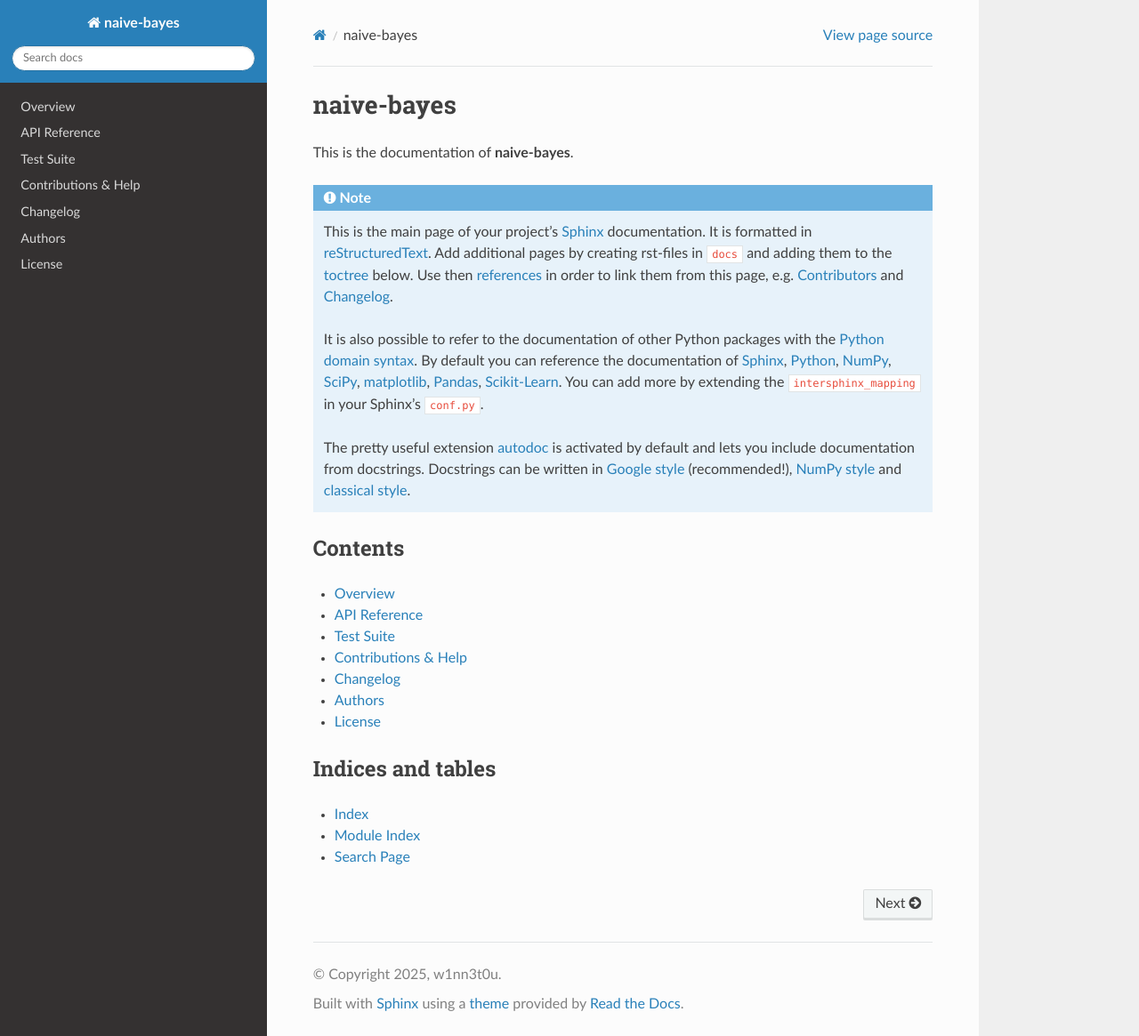
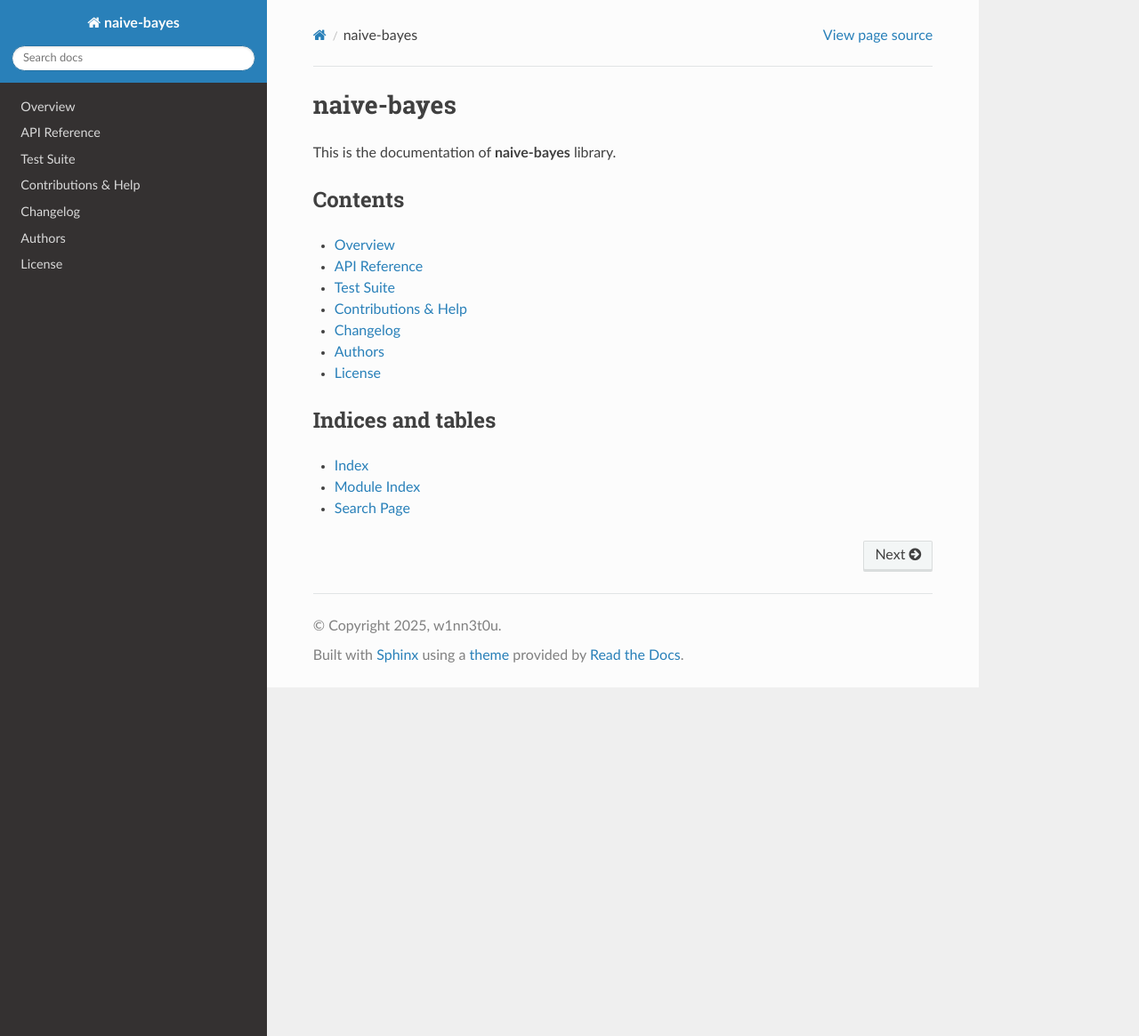
Before and after one commit to w1nn3t0u-o7/naive-bayes, a Sphinx documentation site: the page built from docs/index.rst, in a window 1280 px wide and 1165 px high. Shown: the whole window at 89% size. Built offline with Sphinx 7.4.7 and the Read the Docs theme 3.1.0, drawn with Linux system fonts in a browser that asks for light colours.

```diff
--- a/docs/index.rst
+++ b/docs/index.rst
@@ -2,26 +2,7 @@
 naive-bayes
 ===========
 
-This is the documentation of **naive-bayes**.
-
-.. note::
-
-    This is the main page of your project's `Sphinx`_ documentation.
-    It is formatted in `reStructuredText`_. Add additional pages
-    by creating rst-files in ``docs`` and adding them to the `toctree`_ below.
-    Use then `references`_ in order to link them from this page, e.g.
-    :ref:`authors` and :ref:`changes`.
-
-    It is also possible to refer to the documentation of other Python packages
-    with the `Python domain syntax`_. By default you can reference the
-    documentation of `Sphinx`_, `Python`_, `NumPy`_, `SciPy`_, `matplotlib`_,
-    `Pandas`_, `Scikit-Learn`_. You can add more by extending the
-    ``intersphinx_mapping`` in your Sphinx's ``conf.py``.
-
-    The pretty useful extension `autodoc`_ is activated by default and lets
-    you include documentation from docstrings. Docstrings can be written in
-    `Google style`_ (recommended!), `NumPy style`_ and `classical style`_.
-
+This is the documentation of **naive-bayes** library.
 
 Contents
 ========
```
Also changed, not shown: README.rst (+25 -26 lines).
